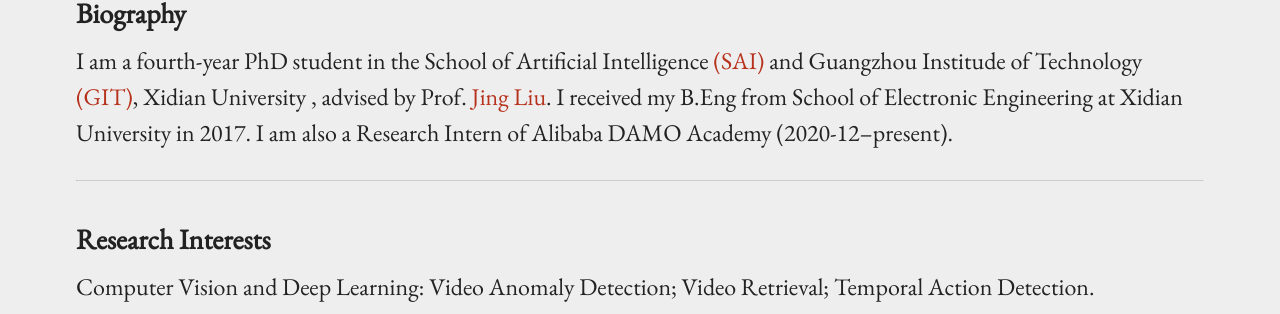
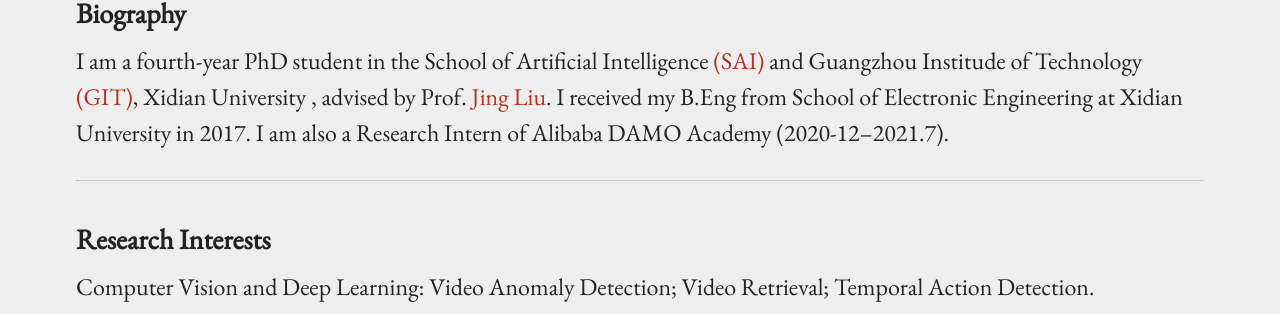
Before and after one commit to Roc-Ng/Roc-Ng.github.io, a Jekyll site: the page built from index.md, in a window 1280 px wide. Shown: the part 528-842 px from the top of the page. Built offline with Jekyll 4.4.1, drawn with Linux system fonts in a browser that asks for light colours.

Commit message:
Update index.md

```diff
--- a/index.md
+++ b/index.md
@@ -18,7 +18,7 @@
 
 ### Biography
 
-I am a fourth-year PhD student in the School of Artificial Intelligence [(SAI)](http://sai.xidian.edu.cn/ ) and Guangzhou Institude of Technology [(GIT)](https://gzyjy.xidian.edu.cn/index.htm), Xidian University , advised by Prof. [Jing Liu](http://web.xidian.edu.cn/liujing/). I received my B.Eng from School of  Electronic Engineering at Xidian University in 2017. I am also a Research Intern of Alibaba DAMO Academy (2020-12--present).
+I am a fourth-year PhD student in the School of Artificial Intelligence [(SAI)](http://sai.xidian.edu.cn/ ) and Guangzhou Institude of Technology [(GIT)](https://gzyjy.xidian.edu.cn/index.htm), Xidian University , advised by Prof. [Jing Liu](http://web.xidian.edu.cn/liujing/). I received my B.Eng from School of  Electronic Engineering at Xidian University in 2017. I am also a Research Intern of Alibaba DAMO Academy (2020-12--2021.7).
 
 ---
 
```
